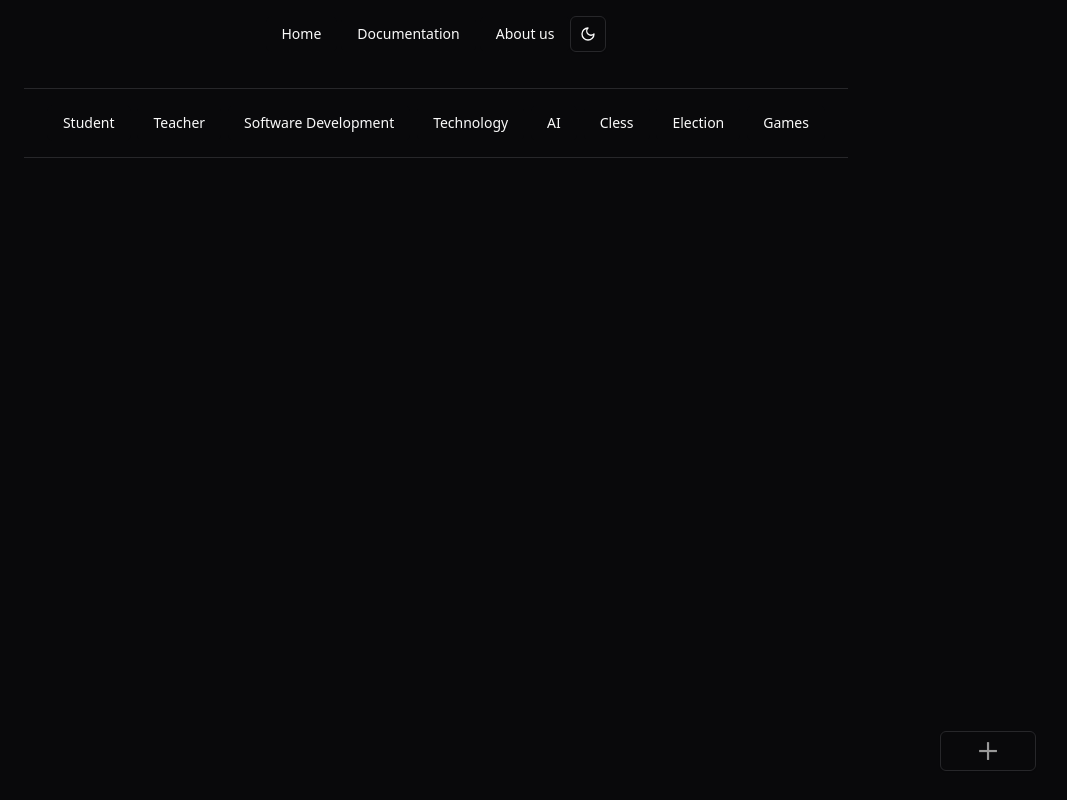
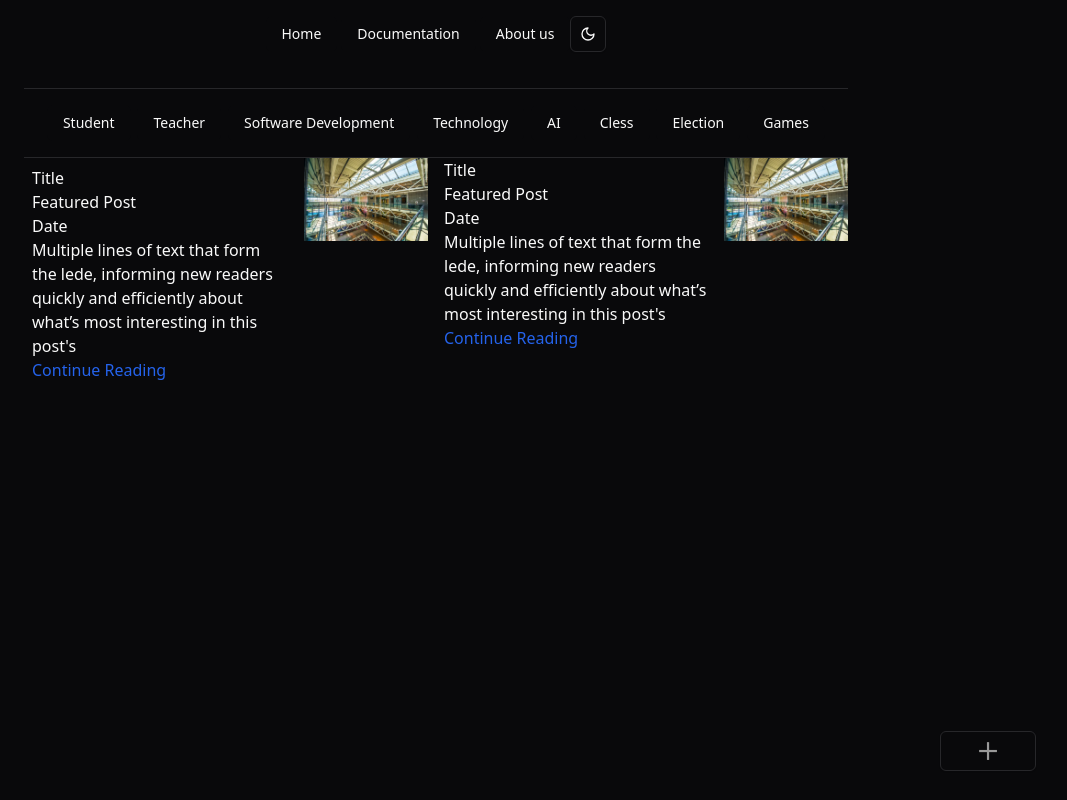
Before and after one commit to RobinSuthar/blog_front_end, a React (Vite) app in the folder front-end/: page /blog in a window 1280 px wide. Shown: the whole page, without its empty margins (204-1271 px from the left). Built offline with nearby package versions, Linux system fonts and the light colour scheme.

Commit message:
Blog Done!

```diff
--- a/front-end/src/components/blogitup/blog-posted.tsx
+++ b/front-end/src/components/blogitup/blog-posted.tsx
@@ -1,5 +1,35 @@
-const blogPosted = () => {
-  return <div>blog-posted</div>;
+import image from "../../../public/images/sait/SAIT-Atrium.webp";
+const BlogPosted = () => {
+  return (
+    <div className="grid grid-cols-6 gap-4">
+      <div className=" col-span-2 text-left p-2 ">
+        <h2>Title</h2>
+        <h1>Featured Post</h1>
+        <h2>Date</h2>
+        <p className="max-w-96">
+          Multiple lines of text that form the lede, informing new readers
+          quickly and efficiently about what’s most interesting in this post's
+        </p>
+        <span className="text-blue-600">Continue Reading</span>
+      </div>
+      <div>
+        <img src={image} width={600} alt="" />
+      </div>
+      <div className=" col-span-2 text-left  ">
+        <h2>Title</h2>
+        <h1>Featured Post</h1>
+        <h2>Date</h2>
+        <p className="max-w-96">
+          Multiple lines of text that form the lede, informing new readers
+          quickly and efficiently about what’s most interesting in this post's
+        </p>
+        <span className="text-blue-600">Continue Reading</span>
+      </div>
+      <div className="max-w-[800px]">
+        <img src={image} width={200} alt="" />
+      </div>
+    </div>
+  );
 };
 
-export default blogPosted;
+export default BlogPosted;
--- a/front-end/src/pages/Result.tsx
+++ b/front-end/src/pages/Result.tsx
@@ -4,6 +4,7 @@ import { Button } from "../components/ui/button";
 import { useNavigate } from "react-router-dom";
 
 import addImage from "../../public/images/sait/add_24dp_999999_FILL0_wght400_GRAD0_opsz24.png";
+import BlogPosted from "../components/blogitup/blog-posted";
 
 const Result = () => {
   const navigation = useNavigate();
@@ -23,6 +24,7 @@ const Result = () => {
           </div>
         </Button>
       </div>
+      <BlogPosted />
     </div>
   );
 };
```
